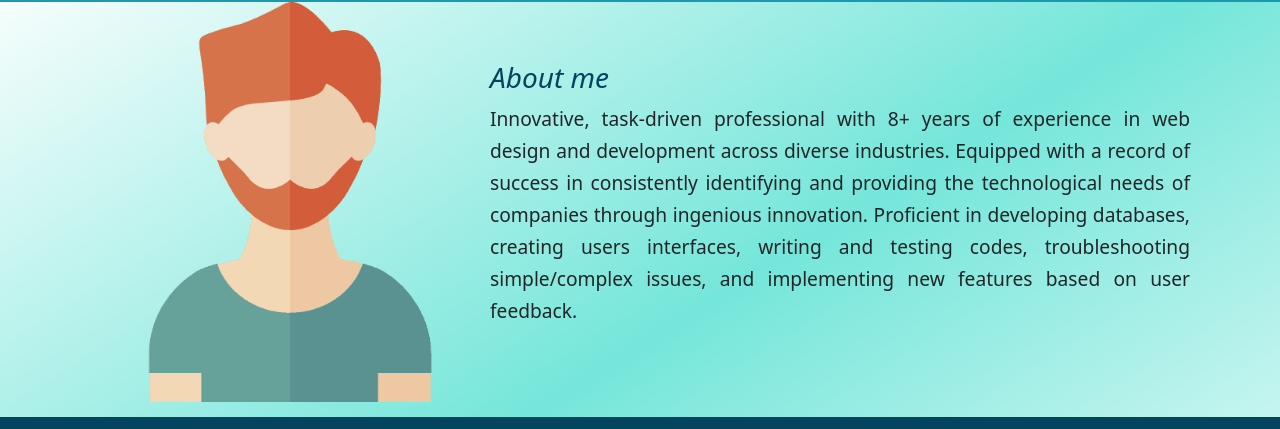
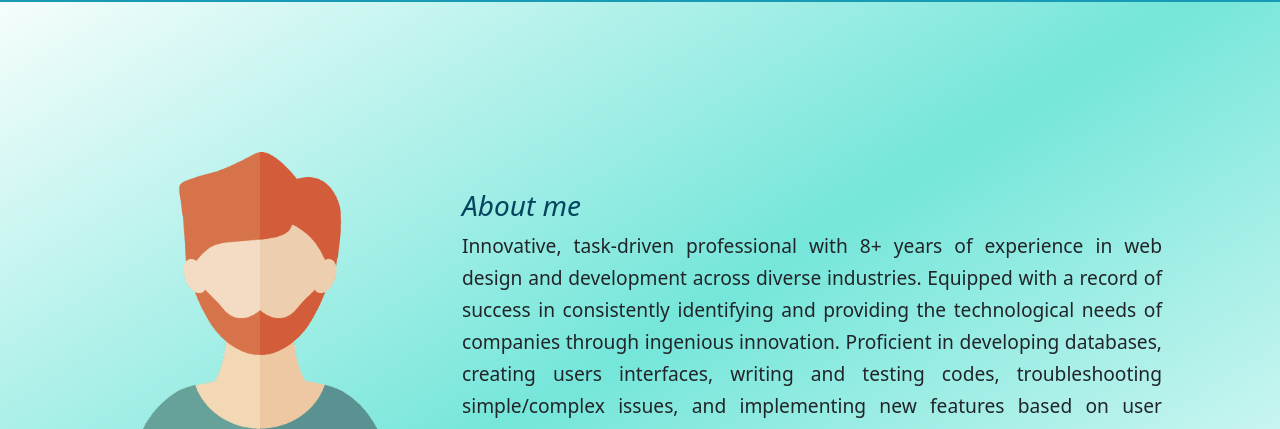
Before and after one commit to juanpablolarice/PFLarice, a plain HTML site: page pages/about.html in a window 1280 px wide. Shown: the part 54-483 px from the top of the page. Drawn offline with Linux system fonts and the light colour scheme; files whose address does not match are found by name.

Commit message:
About con Bootstrap

```diff
--- a/pages/about.html
+++ b/pages/about.html
@@ -42,16 +42,20 @@
                 </div>
             </nav>
         </header>
-        <main class="container">
+        <main class="container m-auto">
             <section class="about">
-                <div class="about__image">
-                    <img src='./../images/profile.png' alt='' style="max-width: 400px;"/>
+                <div class="row d-flex align-items-center">
+                    <div class="col-md-4 offset-md-0 col-sm-4 offset-sm-4 col-8 offset-2 d-flex justify-content-center">
+                        <img src='./../images/profile.png' alt='' class="img-fluid py-4"/>
                     </div>
+                    <div class="col-md-8 col-12">
                         <div class="about__text">
                             <h3 class="color--navyblue"><i>About me</i></h3>
                             <p>
                                 Innovative, task-driven professional with 8+ years of experience in web design and development across diverse industries. Equipped with a record of success in consistently identifying and providing the technological needs of companies through ingenious innovation. Proficient in developing databases, creating users interfaces, writing and testing codes, troubleshooting simple/complex issues, and implementing new features based on user feedback.
                             </p>
+                        </div>
+                    </div>
                 </div>
             </section>
         </main>
```
Lines whose indentation alone changed are shown as unchanged.
